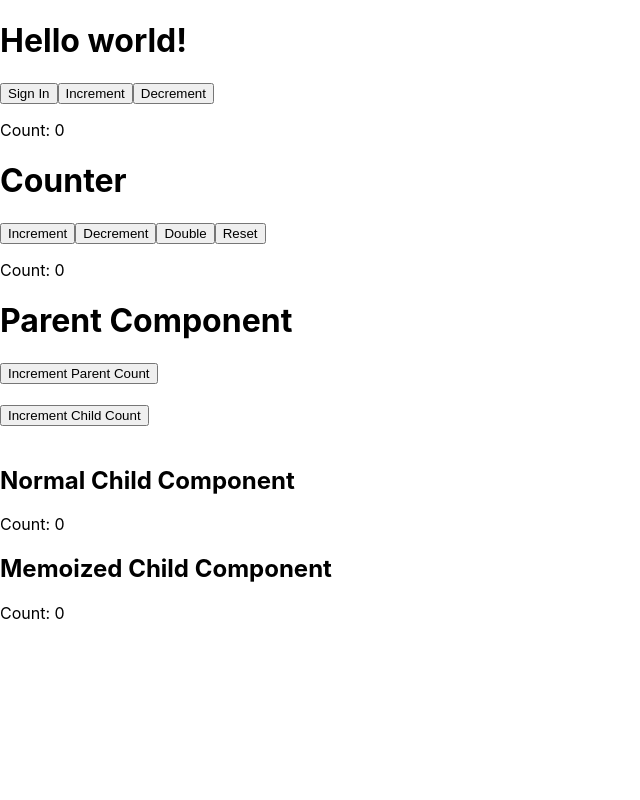
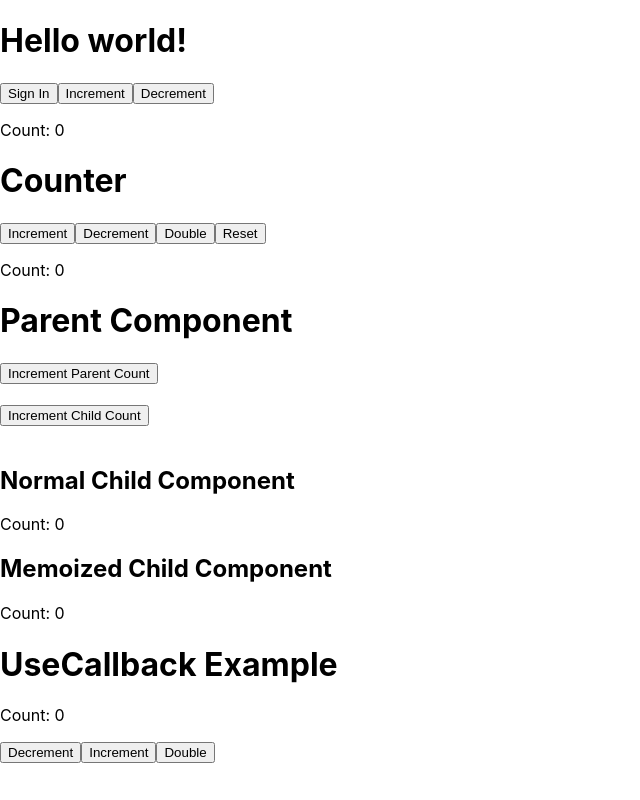
Before and after one commit to s4ion4/react-playground, a React (Create React App) app: page / in a window 1280 px wide. Shown: the whole page, without its empty margins (0-640 px from the left). Built offline with nearby package versions, Linux system fonts and the light colour scheme.

Commit message:
feat: UseCallbackの検証

```diff
--- /dev/null
+++ b/src/components/UseCallback.tsx
@@ -0,0 +1,55 @@
+import { useState, useCallback, memo } from "react";
+
+type ButtonProps = {
+  onClick: () => void;
+};
+
+const DecrementButton = (props: ButtonProps) => {
+  const { onClick } = props;
+
+  console.log("Decrement Button rendered");
+
+  return <button onClick={onClick}>Decrement</button>;
+};
+
+const IncrementButton = memo((props: ButtonProps) => {
+  const { onClick } = props;
+
+  console.log("Increment Button rendered");
+
+  return <button onClick={onClick}>Increment</button>;
+});
+
+const DoubleButton = memo((props: ButtonProps) => {
+  const { onClick } = props;
+
+  console.log("Double Button rendered");
+
+  return <button onClick={onClick}>Double</button>;
+});
+
+export const UseCallbackExample = () => {
+  const [count, setCount] = useState(0);
+
+  const decrement = () => {
+    setCount((c) => c - 1);
+  };
+
+  const increment = () => {
+    setCount((c) => c + 1);
+  };
+
+  const double = useCallback(() => {
+    setCount((c) => c * 2);
+  }, []);
+
+  return (
+    <div>
+      <h1>UseCallback Example</h1>
+      <p>Count: {count}</p>
+      <DecrementButton onClick={decrement} />
+      <IncrementButton onClick={increment} />
+      <DoubleButton onClick={double} />
+    </div>
+  );
+};
--- a/src/index.tsx
+++ b/src/index.tsx
@@ -5,6 +5,7 @@ import reportWebVitals from "./reportWebVitals";
 import Hello from "./components/Hello";
 import Counter from "./components/Counter";
 import Parent from "./components/Parent";
+import { UseCallbackExample } from "./components/UseCallback";
 
 const root = ReactDOM.createRoot(
   document.getElementById("root") as HTMLElement
@@ -14,6 +15,7 @@ root.render(
     <Hello />
     <Counter />
     <Parent />
+    <UseCallbackExample />
   </React.StrictMode>
 );
 
```
